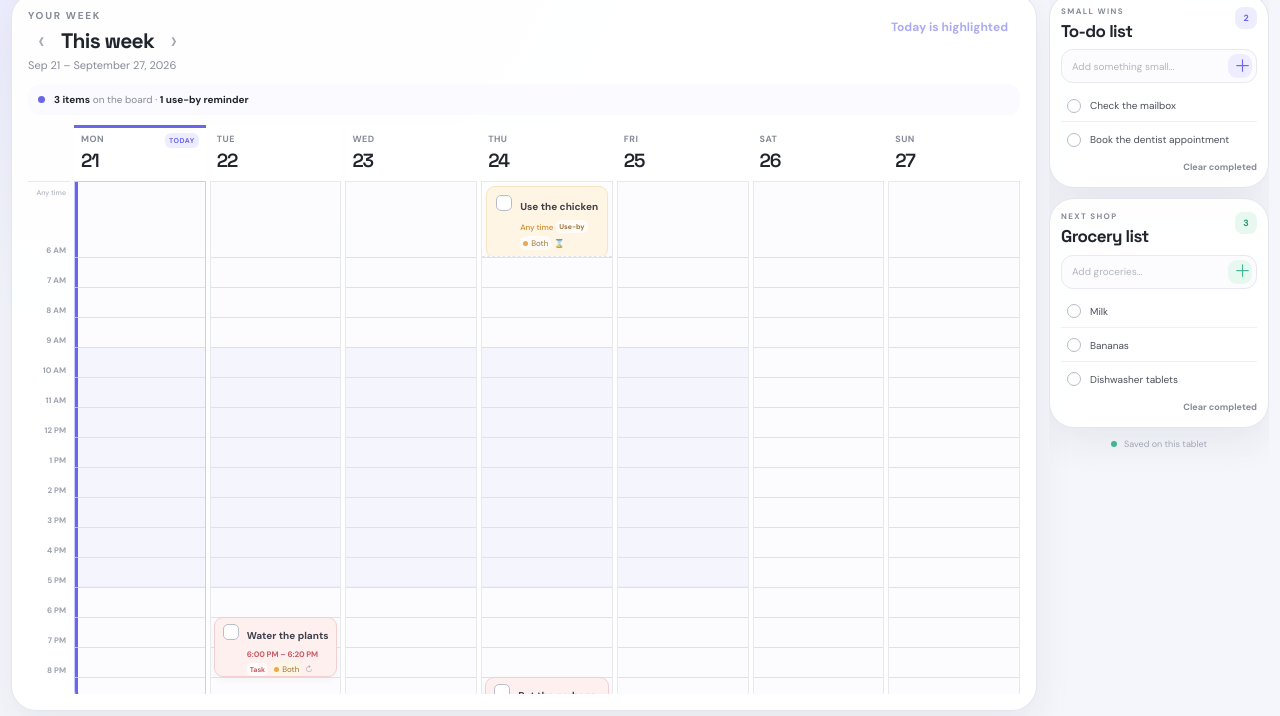
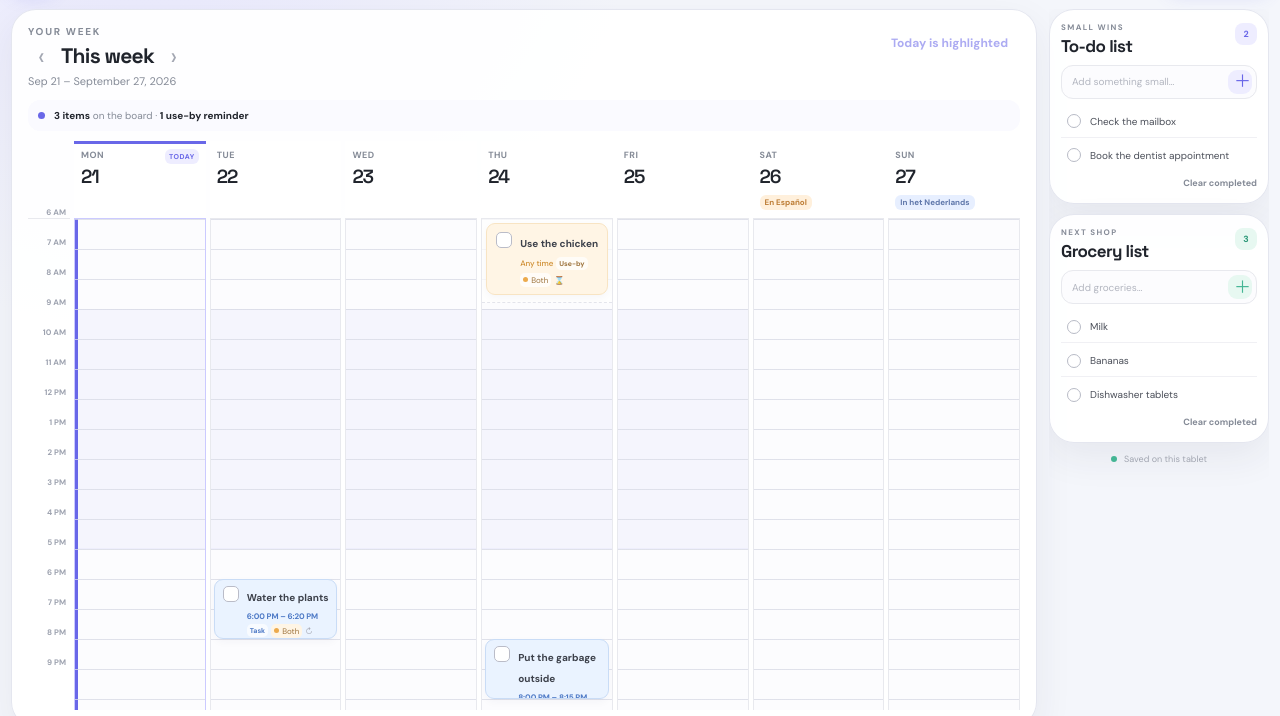
Before and after one commit to NickHijden/homeboard, a plain HTML site: page index.html in a window 1280 px wide. Shown: the part 84-800 px from the top of the page. Drawn offline with Linux system fonts and the light colour scheme.

Commit message:
Fix calendar timeline and add household categories

```diff
--- a/app.js
+++ b/app.js
@@ -8,7 +8,7 @@ const SYNC_CONFIG_KEY = 'homeboard-sync-config-v1';
 const SYNC_SESSION_KEY = 'homeboard-sync-session-v1';
 const SYNC_EMAIL_KEY = 'homeboard-sync-email-v1';
 const SYNC_POLL_MS = 15000;
-const APP_VERSION = '20260918-5';
+const APP_VERSION = '20260921-1';
 const LEGACY_STORAGE_KEYS = [
   'homeboard-household-planner-v2',
   'homeboard-planner-data',
@@ -214,9 +214,14 @@ function renderWeek() {
   const range = getTimelineRange(openOccurrences);
   const hourHeight = isLandscapeTablet() ? 30 : 46;
   const untimedByDay = days.map((day) => openOccurrences.filter((item) => item.dateKey === dateKey(day) && !getTaskTimeBounds(item.task)));
-  const maxUntimedCount = Math.max.apply(null, untimedByDay.map((items) => items.length).concat([0]));
-  const untimedHeight = maxUntimedCount ? Math.max(68, maxUntimedCount * 68 + 7) : 0;
-  const timelineHeight = Math.max(1, ((range.endMinutes - range.startMinutes) / 60) * hourHeight + untimedHeight);
+  // Untimed items sit in a compact overlay at the 6 AM position. They must
+  // not move the clock grid down or make the week taller.
+  const untimedHeight = 0;
+  const hasTimedItems = openOccurrences.some((item) => Boolean(getTaskTimeBounds(item.task)));
+  // Cards have a minimum height, so leave a little room below an event that
+  // ends exactly at the last visible hour instead of clipping it.
+  const bottomBuffer = hasTimedItems ? 72 : 0;
+  const timelineHeight = Math.max(1, ((range.endMinutes - range.startMinutes) / 60) * hourHeight + bottomBuffer);
   grid.style.setProperty('--timeline-height', `${timelineHeight}px`);
   grid.style.setProperty('--hour-height', `${hourHeight}px`);
 
@@ -232,6 +237,8 @@ function renderWeek() {
       <div>
         <p class="day-name">${shortWeekdayNames[index]}</p>
         <p class="day-number">${day.getDate()}</p>
+        ${index === 5 ? '<span class="language-note spanish-note">En Español</span>' : ''}
+        ${index === 6 ? '<span class="language-note dutch-note">In het Nederlands</span>' : ''}
       </div>
       ${key === todayKey ? '<span class="today-label">Today</span>' : ''}
     `;
@@ -240,13 +247,6 @@ function renderWeek() {
 
   const axis = document.createElement('div');
   axis.className = 'time-axis';
-  if (untimedHeight) {
-    const anyTimeLabel = document.createElement('span');
-    anyTimeLabel.className = 'timeline-label any-time-label';
-    anyTimeLabel.textContent = 'Any time';
-    anyTimeLabel.style.top = '10px';
-    axis.appendChild(anyTimeLabel);
-  }
   for (let hour = range.startHour; hour <= range.endHour; hour += 1) {
     const label = document.createElement('span');
     label.className = 'timeline-label';
@@ -278,7 +278,7 @@ function renderWeek() {
       const workingHoursBand = document.createElement('div');
       workingHoursBand.className = 'working-hours-band';
       workingHoursBand.setAttribute('aria-hidden', 'true');
-      workingHoursBand.style.top = `${untimedHeight + ((9 * 60 - range.startMinutes) / 60) * hourHeight}px`;
+      workingHoursBand.style.top = `${((9 * 60 - range.startMinutes) / 60) * hourHeight}px`;
       workingHoursBand.style.height = `${8 * hourHeight}px`;
       timeline.appendChild(workingHoursBand);
     }
@@ -304,7 +304,7 @@ function renderWeek() {
     layoutTimedOccurrences(timed).forEach((placement) => {
       const element = createTaskElement(placement.item);
       const bounds = getTaskTimeBounds(placement.item.task);
-      const top = untimedHeight + ((bounds.start - range.startMinutes) / 60) * hourHeight;
+      const top = ((bounds.start - range.startMinutes) / 60) * hourHeight;
       const height = Math.max(isLandscapeTablet() ? 31 : 42, ((bounds.end - bounds.start) / 60) * hourHeight - 4);
       const laneWidth = 100 / placement.laneCount;
       element.classList.add('timed-event');
@@ -324,7 +324,7 @@ function renderWeek() {
 
 function createTaskElement({ task, dateKey: occurrenceDate }) {
   const item = document.createElement('article');
-  const kind = task.kind === 'expiry' ? 'expiry' : task.kind === 'event' ? 'event' : 'task';
+  const kind = task.kind === 'expiry' ? 'expiry' : task.kind === 'wellness' ? 'wellness' : task.kind === 'event' ? 'event' : 'task';
   item.className = `task-item ${kind}`;
   item.setAttribute('role', 'button');
   item.setAttribute('tabindex', '0');
@@ -332,7 +332,7 @@ function createTaskElement({ task, dateKey: occurrenceDate }) {
   const assigneeLabel = task.assignee === 'me' ? 'Me' : task.assignee === 'partner' ? 'Partner' : 'Both';
   const assigneeClass = task.assignee === 'me' ? 'assignee-me' : task.assignee === 'partner' ? 'assignee-partner' : 'assignee-both';
   const recurrenceLabel = task.recurrence === 'weekly' ? 'Every week' : task.recurrence === 'biweekly' ? 'Every 2 weeks' : task.recurrence === 'monthly' ? 'Every month' : '';
-  const kindLabel = kind === 'expiry' ? 'Use-by' : kind === 'event' ? 'Event' : 'Task';
+  const kindLabel = kind === 'expiry' ? 'Use-by' : kind === 'wellness' ? 'Wellness' : kind === 'event' ? 'Event' : 'Task';
   const eventTime = formatEventTime(task);
   item.innerHTML = `
     <input class="task-check" type="checkbox" data-task-id="${escapeAttribute(task.id)}" data-occurrence-date="${occurrenceDate}" aria-label="Mark ${escapeAttribute(task.title)} done" />
@@ -1143,10 +1143,19 @@ function formatShortDate(date) { return new Intl.DateTimeFormat(undefined, { day
 function formatLongDate(date) { return new Intl.DateTimeFormat(undefined, { day: 'numeric', month: 'long', year: 'numeric' }).format(date); }
 function formatMonth(date) { return new Intl.DateTimeFormat(undefined, { month: 'long' }).format(date); }
 function parseTimeMinutes(value) {
-  if (!value || !/^\d{2}:\d{2}$/.test(value)) return null;
-  const parts = value.split(':').map(Number);
-  if (parts[0] > 23 || parts[1] > 59) return null;
-  return parts[0] * 60 + parts[1];
+  if (!value) return null;
+  const match = String(value).trim().match(/^(\d{1,2}):(\d{2})(?:\s*(AM|PM))?$/i);
+  if (!match) return null;
+  let hours = Number(match[1]);
+  const minutes = Number(match[2]);
+  if (minutes > 59) return null;
+  if (match[3]) {
+    if (hours < 1 || hours > 12) return null;
+    if (match[3].toUpperCase() === 'AM' && hours === 12) hours = 0;
+    if (match[3].toUpperCase() === 'PM' && hours !== 12) hours += 12;
+  }
+  if (hours > 23) return null;
+  return hours * 60 + minutes;
 }
 function formatHourLabel(minutes) {
   const normalized = minutes === 24 * 60 ? 0 : minutes;
@@ -1169,6 +1178,14 @@ function formatEventTime(task) {
   if (end) return `Until ${formatTime(end)}`;
   return '';
 }
-function formatTime(time) { const [hours, minutes] = time.split(':').map(Number); const suffix = hours >= 12 ? 'PM' : 'AM'; const displayHour = hours % 12 || 12; return `${displayHour}:${String(minutes).padStart(2, '0')} ${suffix}`; }
+function formatTime(time) {
+  const minutesSinceMidnight = parseTimeMinutes(time);
+  if (minutesSinceMidnight === null) return String(time || '');
+  const hours = Math.floor(minutesSinceMidnight / 60);
+  const minutes = minutesSinceMidnight % 60;
+  const suffix = hours >= 12 ? 'PM' : 'AM';
+  const displayHour = hours % 12 || 12;
+  return `${displayHour}:${String(minutes).padStart(2, '0')} ${suffix}`;
+}
 function escapeHtml(value) { return String(value).replace(/[&<>'"]/g, (character) => ({ '&': '&amp;', '<': '&lt;', '>': '&gt;', "'": '&#39;', '"': '&quot;' }[character])); }
 function escapeAttribute(value) { return escapeHtml(value); }
--- a/styles.css
+++ b/styles.css
@@ -13,6 +13,12 @@
   --mint-soft: #e7f8f1;
   --amber: #ecaa4c;
   --amber-soft: #fff5e5;
+  --task-blue: #4d79c6;
+  --task-blue-soft: #eaf3ff;
+  --event-pink: #c9688d;
+  --event-pink-soft: #fff0f5;
+  --wellness-yellow: #b58a24;
+  --wellness-yellow-soft: #fff8dc;
   --shadow: 0 14px 38px rgba(45, 49, 74, 0.07);
   --radius-lg: 25px;
   --radius-md: 16px;
@@ -52,6 +58,7 @@ button { cursor: pointer; }
 h1, h2, p { margin-top: 0; }
 h1, h2 { font-family: 'Space Grotesk', 'DM Sans', sans-serif; }
 h1 { margin-bottom: 0; font-size: 25px; font-weight: 700; letter-spacing: -.035em; }
+.cleaning-motto { margin: 3px 0 0; color: #a0a4af; font-size: 10px; font-style: italic; line-height: 1.25; }
 h2 { margin-bottom: 0; font-size: 20px; line-height: 1.1; letter-spacing: -.035em; }
 .muted { margin: 7px 0 0; color: var(--muted); font-size: 13px; }
 
@@ -95,16 +102,18 @@ h2 { margin-bottom: 0; font-size: 20px; line-height: 1.1; letter-spacing: -.035e
 .day-header.today { border-color: #cbcaff; box-shadow: inset 0 3px 0 var(--violet); }
 .time-axis { position: relative; min-height: var(--timeline-height); }
 .timeline-label { position: absolute; right: 7px; z-index: 2; color: #9da2af; font-size: 10px; font-weight: 700; line-height: 14px; transform: translateY(-50%); white-space: nowrap; }
-.any-time-label { color: #b0b3bd; font-size: 9px; font-weight: 500; }
 .day-timeline { position: relative; min-height: var(--timeline-height); border: 1px solid var(--line); border-top: 0; border-radius: 0 0 var(--radius-md) var(--radius-md); background: #fcfcfe; overflow: hidden; }
 .day-timeline.today { border-color: #cbcaff; box-shadow: inset 3px 0 0 var(--violet); }
 .working-hours-band { position: absolute; right: 0; left: 0; z-index: 0; border-top: 1px solid rgba(105, 103, 232, .055); border-bottom: 1px solid rgba(105, 103, 232, .055); background: rgba(105, 103, 232, .045); pointer-events: none; }
 .timeline-lines { position: absolute; top: var(--untimed-height); right: 0; bottom: 0; left: 0; z-index: 1; background-image: linear-gradient(to bottom, rgba(216, 218, 229, .78) 1px, transparent 1px); background-size: 100% var(--hour-height); pointer-events: none; }
-.untimed-lane { position: absolute; top: 0; right: 0; left: 0; z-index: 4; height: var(--untimed-height); padding: 5px; border-bottom: 1px dashed #e4e5ec; background: rgba(255, 255, 255, .7); overflow: hidden; }
+.untimed-lane { position: absolute; top: 0; right: 0; left: 0; z-index: 4; height: auto; padding: 5px; border-bottom: 1px dashed #e4e5ec; background: rgba(255, 255, 255, .7); overflow: visible; }
 .untimed-event { position: relative; display: flex; min-height: 60px; margin: 0 0 4px; padding: 5px 6px; }
 .timed-event { position: absolute; z-index: 3; display: flex; min-height: 60px; margin: 0; padding: 7px 6px; overflow: hidden; }
 .day-name { margin: 0 0 3px; color: var(--muted); font-size: 11px; font-weight: 700; letter-spacing: .08em; text-transform: uppercase; }
 .day-number { margin: 0; font-family: 'Space Grotesk', sans-serif; font-size: 23px; font-weight: 600; letter-spacing: -.06em; }
+.language-note { display: inline-flex; max-width: 100%; margin-top: 5px; padding: 3px 5px; border-radius: 6px; font-size: 8px; font-weight: 700; line-height: 1.15; white-space: nowrap; }
+.spanish-note { background: #fff0dc; color: #bd7d36; }
+.dutch-note { background: #e7efff; color: #5f77aa; }
 .today-label { padding: 4px 6px; border-radius: 6px; background: var(--violet-soft); color: var(--violet); font-size: 9px; font-weight: 700; letter-spacing: .08em; text-transform: uppercase; }
 .day-body { display: flex; flex-direction: column; gap: 8px; padding: 11px 9px; }
 .empty-day { position: absolute; top: calc(var(--untimed-height) + 25px); right: 0; left: 0; margin: 16px 3px; color: #b4b8c4; font-size: 11px; line-height: 1.5; text-align: center; }
@@ -112,8 +121,9 @@ h2 { margin-bottom: 0; font-size: 20px; line-height: 1.1; letter-spacing: -.035e
 
 .task-item { position: relative; display: flex; gap: 8px; padding: 10px 8px 10px 9px; border: 1px solid #e9e9f2; border-radius: 12px; background: #fff; box-shadow: 0 3px 9px rgba(37, 41, 73, .035); cursor: pointer; transition: transform .16s, box-shadow .16s; }
 .task-item:hover, .task-item:focus-visible { transform: translateY(-1px); box-shadow: 0 6px 14px rgba(37, 41, 73, .1); outline: none; }
-.task-item.event { background: var(--mint-soft); border-color: #c8eadc; }
-.task-item.task { background: #fff0f0; border-color: #f1d0d2; }
+.task-item.event { background: var(--event-pink-soft); border-color: #f2cdda; }
+.task-item.task { background: var(--task-blue-soft); border-color: #c9dcf6; }
+.task-item.wellness { background: var(--wellness-yellow-soft); border-color: #f0dfa7; }
 .task-item.expiry { background: var(--amber-soft); border-color: #f8e4c3; }
 .task-check { flex: 0 0 auto; width: 19px; height: 19px; margin-top: 1px; border: 1.5px solid #babcc8; border-radius: 6px; background: #fff; appearance: none; transition: background .18s, border .18s; }
 .task-check:hover { border-color: var(--violet); }
@@ -123,12 +133,14 @@ h2 { margin-bottom: 0; font-size: 20px; line-height: 1.1; letter-spacing: -.035e
 .task-meta { display: flex; flex-wrap: wrap; align-items: center; gap: 5px; margin-top: 7px; color: #989ca8; font-size: 10px; }
 .task-time { color: var(--violet); font-size: 10px; font-weight: 700; letter-spacing: -.01em; }
 .task-time.untimed { color: #a8abb5; font-weight: 500; }
-.task-item.event .task-time { color: #278b6e; }
-.task-item.task .task-time { color: #c75c63; }
+.task-item.event .task-time { color: var(--event-pink); }
+.task-item.task .task-time { color: var(--task-blue); }
+.task-item.wellness .task-time { color: var(--wellness-yellow); }
 .task-item.expiry .task-time { color: #ce8c2f; }
 .kind-chip { display: inline-flex; align-items: center; padding: 3px 5px; border-radius: 5px; background: rgba(255,255,255,.7); font-size: 9px; font-weight: 700; }
-.task-item.event .kind-chip { color: #278b6e; }
-.task-item.task .kind-chip { color: #c75c63; }
+.task-item.event .kind-chip { color: var(--event-pink); }
+.task-item.task .kind-chip { color: var(--task-blue); }
+.task-item.wellness .kind-chip { color: var(--wellness-yellow); }
 .task-item.expiry .kind-chip { color: #9d733c; }
 .assignee-chip { display: inline-flex; align-items: center; gap: 4px; padding: 3px 5px; border-radius: 5px; background: #f4f4f9; }
 .assignee-dot { width: 6px; height: 6px; border-radius: 50%; background: #a8abb5; }
--- a/sw.js
+++ b/sw.js
@@ -1,4 +1,4 @@
-const APP_VERSION = '20260918-5';
+const APP_VERSION = '20260921-1';
 const CACHE_NAME = `homeboard-shell-${APP_VERSION}`;
 const SHELL = [
   './',
```
Also changed, not shown: index.html (+3 -1 lines).
